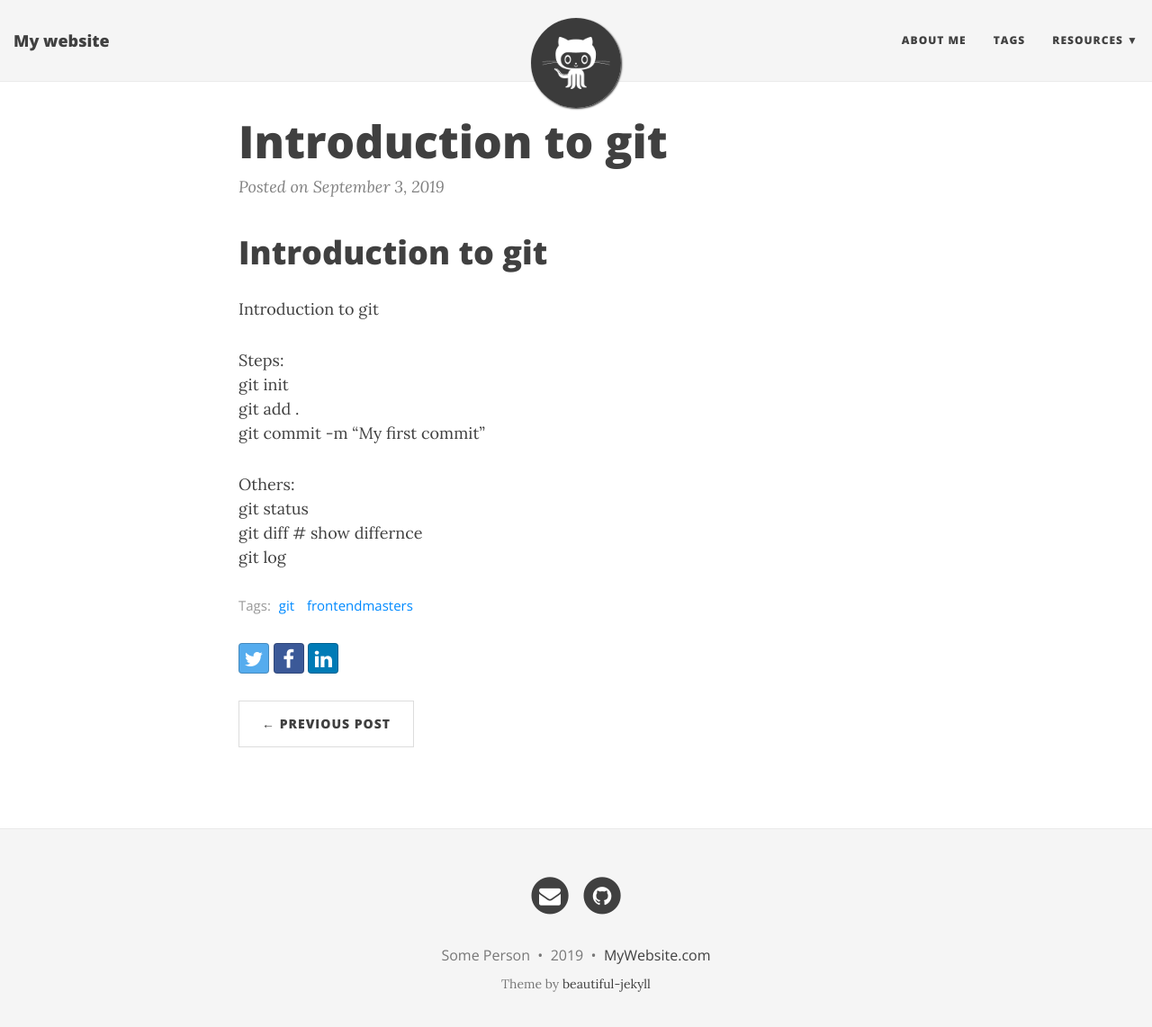
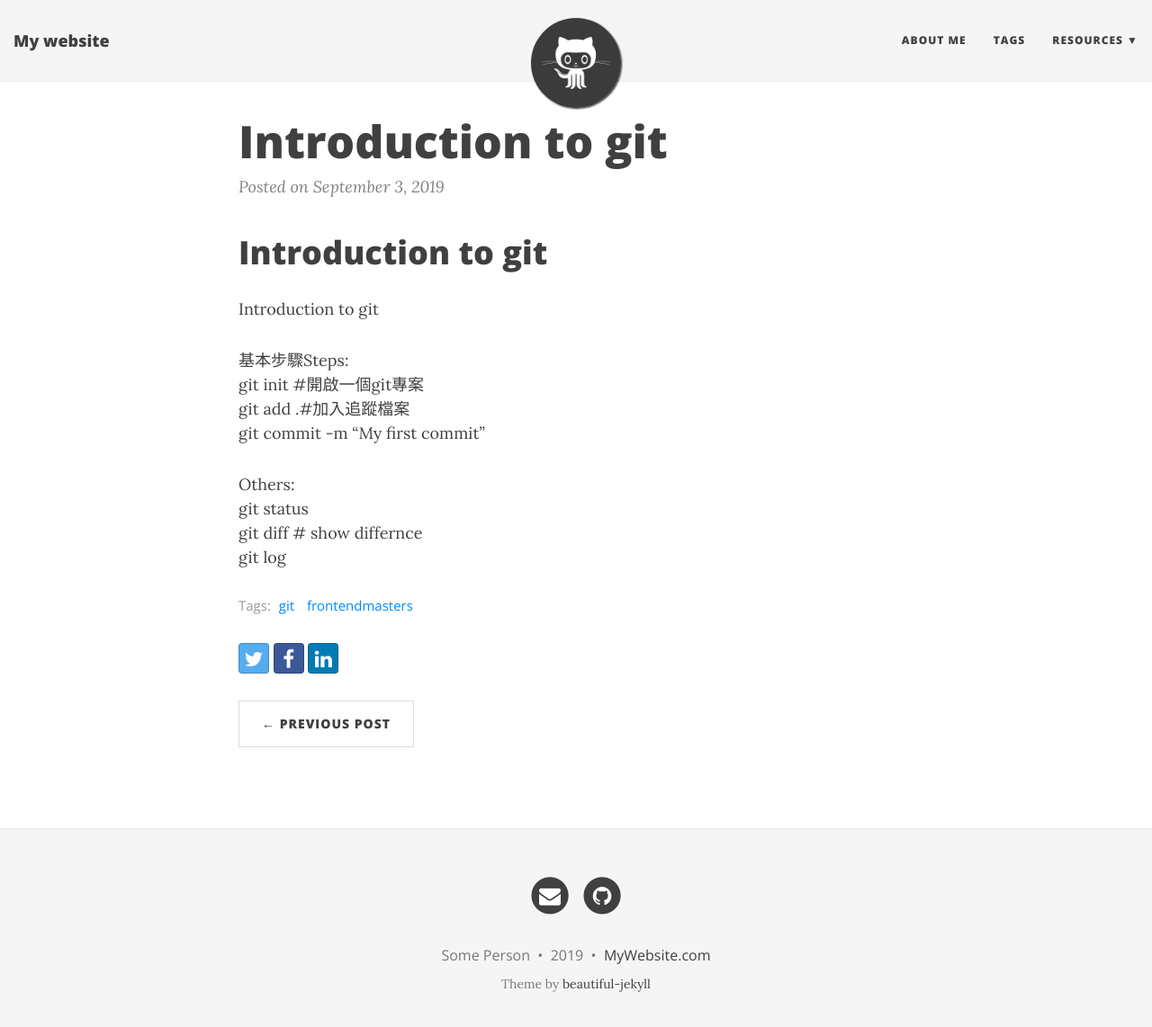
Before and after one commit to henryace/henryace.github.io, a Jekyll site: the page built from _posts/2019-09-03-git.md, in a window 1280 px wide and 1155 px high. Shown: the top 1142 px of the window at 90% size. Built offline with Jekyll 4.4.1, drawn with Linux system fonts in a browser that asks for light colours; nearby versions of some CDN libraries.

Commit message:
Update 2019-09-03-git.md

```diff
--- a/_posts/2019-09-03-git.md
+++ b/_posts/2019-09-03-git.md
@@ -14,9 +14,9 @@ tags:
 
 Introduction to git<br>
 
-Steps:<br>
-git init<br>
-git add .<br>
+基本步驟Steps:<br>
+git init #開啟一個git專案<br>
+git add .#加入追蹤檔案<br>
 git commit -m "My first commit"<br>
 
 Others:<br>
```
